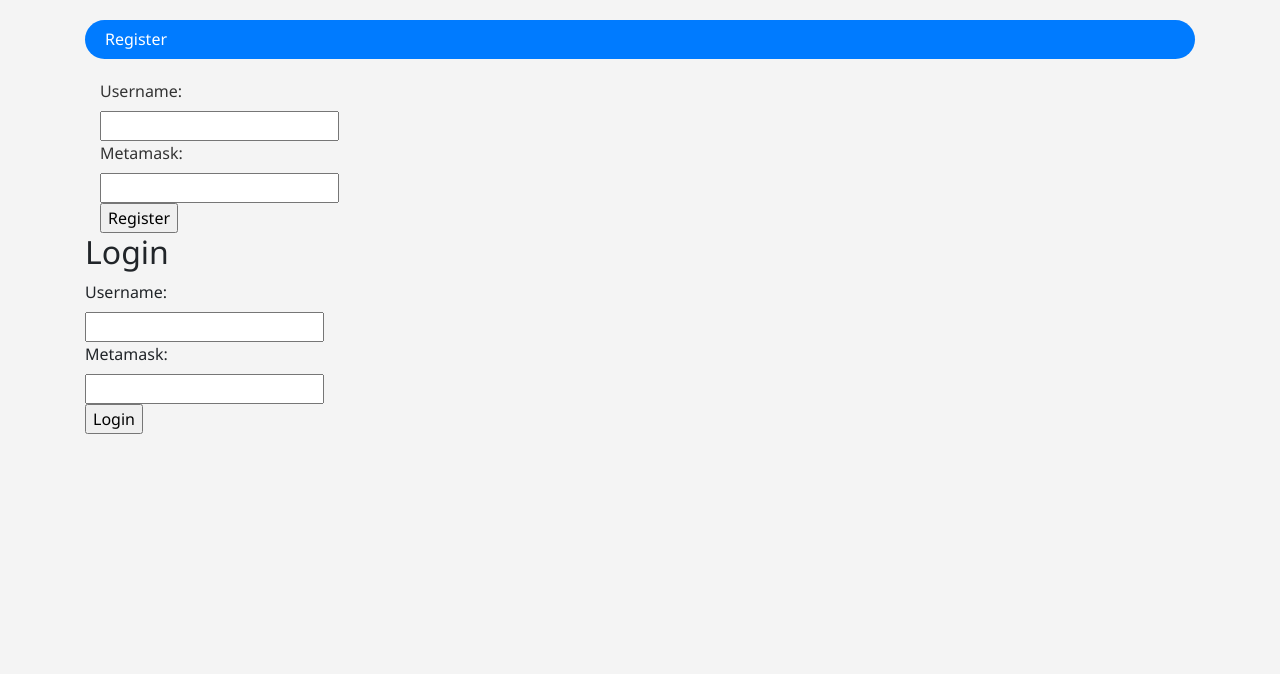
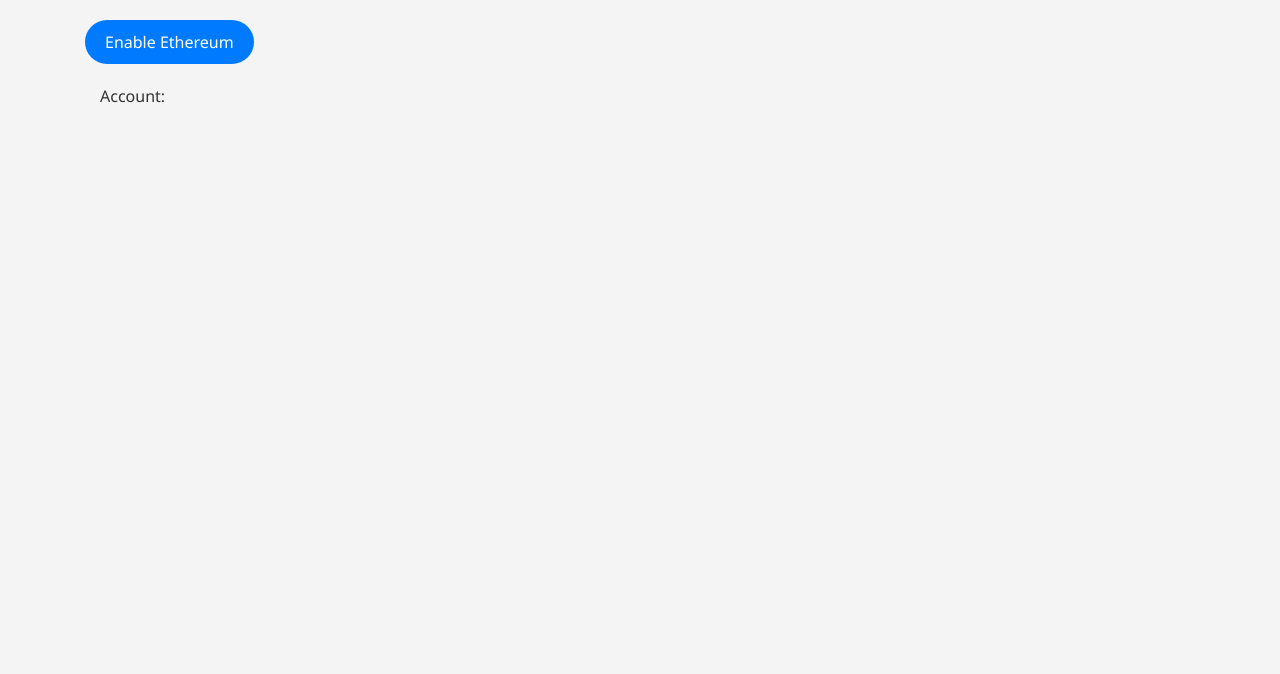
Before and after one commit to Meta-Collab/MetaCollab, a Django app: page / in a window 1280 px wide. Shown: the part 64-738 px from the top of the page. Run offline with Django 5.2, Linux system fonts and the light colour scheme; some libraries are stand-ins or nearby versions.

Commit message:
fixed views

```diff
--- a/metacollab/main/models.py
+++ b/metacollab/main/models.py
@@ -5,10 +5,10 @@
     accountNo= models.CharField(max_length=100,unique=True)
     username= models.UUIDField(unique=True)
     def __str__(self):
-        return self.username
+        return str(self.username)
 
 class Room(models.Model):
-    roomuuid= models.UUIDField(unique=True)
+    roomuuid= models.IntegerField(unique=True)
     name=models.CharField(max_length=255)
     description=models.TextField()
     def __str__(self):
--- a/metacollab/main/urls.py
+++ b/metacollab/main/urls.py
@@ -6,7 +6,7 @@
 urlpatterns = [
     path('', views.home, name='home'),
     path('api/list_rooms',views.api_list_room, name='api_list_rooms'),
-    path('list_rooms',views.list_room, name='list_rooms'),
+    path('list_rooms',views.list_rooms, name='list_rooms'),
     path('get_room/<int:roomuuid>', views.get_room, name='get_room'),
     re_path(r'^get_room/(?P<roomuuid>[0-9a-f-]+)/$', views.get_room, name='get_room'),
 ]
--- a/metacollab/main/views.py
+++ b/metacollab/main/views.py
@@ -1,5 +1,5 @@
 from django.shortcuts import render,redirect
-from .decorators import authenticate_room
+#from .decorators import authenticate_room, authenticate_user
 from django.contrib.auth import authenticate, login
 from .models import User, Room, RoomToUser
 import uuid
@@ -9,11 +9,12 @@
 from django.middleware.csrf import get_token
 from django.views.decorators.csrf import csrf_exempt
 import json
-
+from django.core.exceptions import ObjectDoesNotExist
+import random
 # Create your views here.
 
+
 @api_view(['GET', 'POST'])
-@authenticate_room
 def get_room(request,roomuuid):
     roominfo=Room.objects.get(roomuuid=roomuuid)
     context={
@@ -22,35 +23,16 @@
     }
     return render(request,"get_room.html",context)
 
+
 @csrf_exempt
 @api_view(['GET', 'POST'])
 def api_list_room(request):
+    # This view is for handling requests from the Node.js server
     print("Received a request from the Node.js server")
     myString = request.data.get('myString')
     print(myString)
     return Response('Success!')
 
-@csrf_exempt
-@api_view(['GET', 'POST'])
-def list_room(request):
-    user = User.objects.get(id = request.session["user_id"])
-    rooms = RoomToUser.objects.filter(user=user)
-
-    if request.method == 'POST':
-        #here also make a call to smart contract function
-        ruuid=uuid.uuid4()
-        name = request.POST.get('name')
-        description = request.POST.get('description')
-        room=Room.objects.create(roomuuid=ruuid, name = name, description=description)
-        room.save()
-        users = request.POST.get('users')
-        for u in users:
-            user_id = User.objects.get(username=u)
-            r = RoomToUser.objects.create(room = room, user = user_id)
-            r.save()
-        return redirect('get_room', roomuuid=room.roomuuid)
-
-    return render(request,"list_rooms.html", {'room': rooms})
 
 @api_view(['GET', 'POST'])
 def home(request):
@@ -58,11 +40,53 @@
         try:
             data = json.loads(request.body)
             metamask_account = data.get('user_id')
-            user = User.objects.get(accountNo = metamask_account)
-            if user is None:
-                user = User.objects.create(accountNo = metamask_account, username = uuid.uuid4())
-                user.save()
-            request.session['user_id'] = user.id
+            print(metamask_account)
+            user = User.objects.get(accountNo=metamask_account)
+            request.session['uid'] = user.id
+            print(user)
+        except ObjectDoesNotExist:
+            print(f"No user found with accountNo: {metamask_account}")
+            print("i")
+            account = User.objects.create(accountNo = metamask_account, username = uuid.uuid4())
+            account.save()
+            request.session['uid'] = account.id
+            print("account")
+            print(account)
         except json.JSONDecodeError as e:
             print(e)
     return render(request, "home.html")
+
+@csrf_exempt
+@api_view(['GET', 'POST'])
+def list_rooms(request):
+    user = User.objects.get(id = request.session["uid"])
+    rooms = RoomToUser.objects.filter(user=user)
+    print(user)
+    if request.method == 'POST':
+        #here also make a call to smart contract function
+        ruuid=random.randint(100000000, 9999999999)
+        name = request.POST.get('name')
+        description = request.POST.get('description')
+        room=Room.objects.create(roomuuid=ruuid, name = name, description=description)
+        room.save()
+        users = request.POST.get('users')
+        user_id=request.session['uid']
+        user_id = User.objects.get(id=user_id)
+        r = RoomToUser.objects.create(room = room, user = user_id)
+        r.save()
+        for u in users:
+            user_id = User.objects.get(username=u)
+            r = RoomToUser.objects.create(room = room, user = user_id)
+            r.save()
+        users = RoomToUser.objects.filter(room=room)
+        user_ids_list = [user.user for user in users]
+        accounts = [user.accountNo for user in user_ids_list]
+        try:
+            url="http://localhost:3000/new_room"
+            response = requests.post(url, json={'room_id': room.roomuuid, 'members':accounts})
+            print("see")
+        except:
+            print("Error in sending data to Node.js server")
+        return redirect('get_room', roomuuid=room.roomuuid, )
+
+    return render(request,"list_rooms.html", {'room': rooms})
--- a/metacollab/metacollab/settings.py
+++ b/metacollab/metacollab/settings.py
@@ -47,7 +47,7 @@
     "django.middleware.security.SecurityMiddleware",
     "django.contrib.sessions.middleware.SessionMiddleware",
     "django.middleware.common.CommonMiddleware",
-    "django.middleware.csrf.CsrfViewMiddleware",
+    # "django.middleware.csrf.CsrfViewMiddleware",
     "django.contrib.auth.middleware.AuthenticationMiddleware",
     "django.contrib.messages.middleware.MessageMiddleware",
     "django.middleware.clickjacking.XFrameOptionsMiddleware",
--- /dev/null
+++ b/metacollab/static/home.js
@@ -0,0 +1,87 @@
+import "https://cdnjs.cloudflare.com/ajax/libs/jspdf/2.5.1/jspdf.umd.min.js";
+let currentAccount = null;
+const ethereumButton = document.querySelector('.enableEthereumButton');
+const showAccount = document.querySelector('.showAccount');
+ethereumButton.addEventListener('click', () => {
+    getAccount();
+  });
+
+  async function getAccount() {
+    const accounts = await window.ethereum.request({ method: 'eth_requestAccounts' })
+      .catch((err) => {
+        if (err.code === 4001) {
+          // EIP-1193 userRejectedRequest error
+          // If this happens, the user rejected the connection request.
+          console.log('Please connect to MetaMask.');
+        } else {
+          console.error(err);
+        }
+      });
+    const account = accounts[0];
+    showAccount.innerHTML = account;
+    ethereumButton.innerHTML = "connected!"
+    currentAccount = account;
+    sessionStorage.setItem('user_id', currentAccount);
+    const data = {user_id: sessionStorage.getItem('user_id')}
+    console.log(data);
+    fetch('/', {
+      method: 'POST',
+      headers: {
+          'Content-Type': 'application/json',
+      },
+      body: JSON.stringify(data),
+  })
+  .then((response) => {
+      if (response.ok) {
+          // Handle successful response
+      } else {
+          throw new Error('Network response was not ok.');
+      }
+  })
+  }
+  window.ethereum.request({ method: 'eth_accounts' })
+  .then(handleAccountsChanged)
+  .catch((err) => {
+    // Some unexpected error.
+    // For backwards compatibility reasons, if no accounts are available,
+    // eth_accounts returns an empty array.
+    console.error(err);
+  });
+  window.ethereum.on('accountsChanged', handleAccountsChanged);
+
+// eth_accounts always returns an array.
+function handleAccountsChanged(accounts) {
+  if (accounts.length === 0) {
+    // MetaMask is locked or the user has not connected any accounts.
+    console.log('Please connect to MetaMask.');
+    currentAccount = null;
+  } else if (accounts[0] !== currentAccount) {
+    // Reload your interface with accounts[0].
+    currentAccount = accounts[0];
+    // Update the account displayed (see the HTML for the connect button)
+    showAccount.innerHTML = currentAccount;
+    sessionStorage.setItem('user_id', currentAccount);
+    const data = {user_id: sessionStorage.getItem('user_id')}
+    fetch('', {
+      method: 'POST',
+      headers: {
+          'Content-Type': 'application/json',
+      },
+      body: JSON.stringify(data),
+  })
+  .then((response) => {
+      if (response.ok) {
+          // Handle successful response
+      } else {
+          throw new Error('Network response was not ok.');
+      }
+  })
+  }
+}
+const chainId = await window.ethereum.request({ method: 'eth_chainId' });
+
+window.ethereum.on('chainChanged', handleChainChanged);
+
+function handleChainChanged(chainId) {
+  window.location.reload();
+}
--- a/metacollab/templates/base.html
+++ b/metacollab/templates/base.html
@@ -51,7 +51,7 @@
                             <a class="nav-link btn btn-light" href="{% url 'home' %}">Home</a>
                         </li>
                         <li class="nav-item">
-                            <a class="nav-link" href="#">Rooms</a>
+                            <a class="nav-link" href="{% url 'list_rooms' %}">Rooms</a>
                         </li>
                     </ul>
                 </div>
--- a/metacollab/templates/home.html
+++ b/metacollab/templates/home.html
@@ -1,31 +1,14 @@
 {% extends "base.html" %}
+{% load static %}
+{% block title %}
+Home
+{% endblock %}
 
-{% block title %}
-Login and Register
+{% block script %}
+<script src="{% static 'home.js' %}" type="module"></script>
 {% endblock %}
 
 {% block content %}
-<body>
-    <h2>Register</h2>
-    <form method="POST" action="/">
-        {% csrf_token %}
-        <input type="hidden" name="register" value="true">
-        <label for="username">Username:</label><br>
-        <input type="text" id="username" name="username"><br>
-        <label for="metamasks">Metamask:</label><br>
-        <input type="text" id="metamasks" name="metamasks"><br>
-        <input type="submit" value="Register">
-    </form>
-
-    <h2>Login</h2>
-    <form method="POST" action="/">
-        {% csrf_token %}
-        <input type="hidden" name="login" value="true">
-        <label for="username">Username:</label><br>
-        <input type="text" id="username" name="username"><br>
-        <label for="metamasks">Metamask:</label><br>
-        <input type="text" id="metamasks" name="metamasks"><br>
-        <input type="submit" value="Login">
-    </form>
-</body>
+    <button class="enableEthereumButton">Enable Ethereum</button>
+    <p>Account: <span class="showAccount"></span></p>
 {% endblock %}
```
Also changed, not shown: metacollab/db.sqlite3, metacollab/main/migrations/0002_alter_room_roomuuid.py (added).
